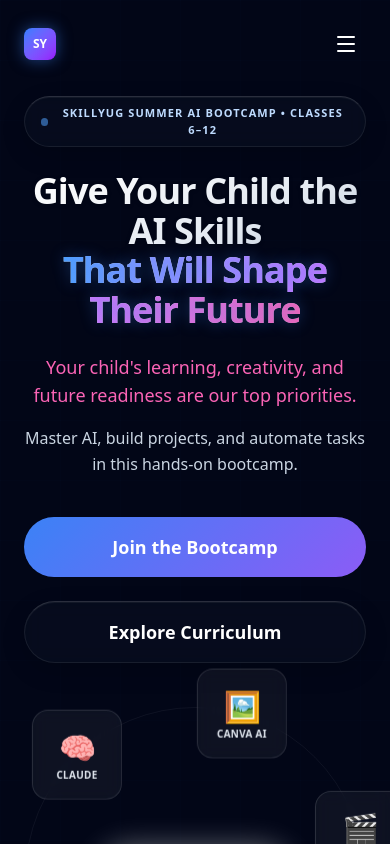
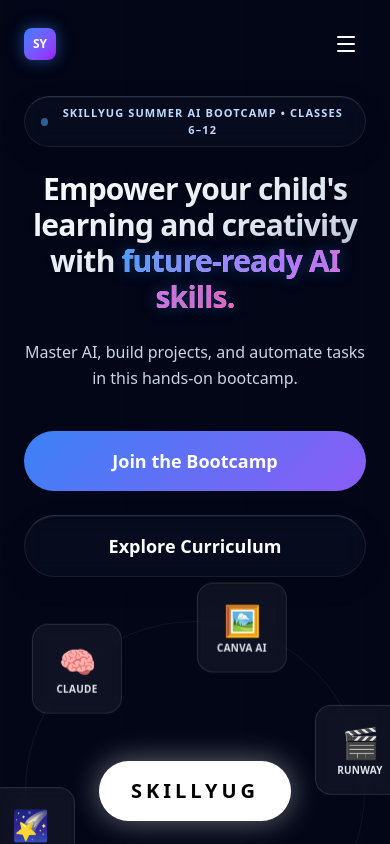
Before and after one commit to parv43/skillyugweb, a Next.js app: page / in a window 390 px wide. Shown: the top 844 px of the page. Built offline with nearby package versions, Linux system fonts and the light colour scheme.

Commit message:
Optimize hero headline for mobile: punchier and more direct

```diff
--- a/src/components/HeroSection.tsx
+++ b/src/components/HeroSection.tsx
@@ -88,14 +88,18 @@
             <span className="text-[11px] sm:text-xs font-bold text-blue-200 uppercase tracking-widest">Skillyug Summer AI Bootcamp • Classes 6–12</span>
           </div>
 
-          <h1 className="text-4xl md:text-5xl lg:text-6xl font-black text-transparent bg-clip-text bg-gradient-to-br from-white via-slate-200 to-slate-400 mb-6 drop-shadow-sm tracking-tight leading-[1.1]">
+          <h1 className="text-4xl md:text-5xl lg:text-6xl font-black text-transparent bg-clip-text bg-gradient-to-br from-white via-slate-200 to-slate-400 mb-6 drop-shadow-sm tracking-tight leading-[1.1] hidden md:block">
             Give Your Child the AI Skills<br />
             <span className="text-transparent bg-clip-text bg-gradient-to-r from-blue-400 via-purple-400 to-pink-400 neon-text">
               That Will Shape Their Future
             </span>
           </h1>
 
-          <p className="text-lg md:text-xl font-medium text-pink-400 mb-4">
+          <h1 className="text-3xl font-black text-transparent bg-clip-text bg-gradient-to-br from-white via-slate-200 to-slate-400 mb-6 drop-shadow-sm tracking-tight leading-[1.2] md:hidden block">
+            Empower your child's learning and creativity with <span className="text-transparent bg-clip-text bg-gradient-to-r from-blue-400 via-purple-400 to-pink-400 neon-text">future-ready AI skills.</span>
+          </h1>
+
+          <p className="text-lg md:text-xl font-medium text-pink-400 mb-4 hidden md:block">
             Your child's learning, creativity, and future readiness are our top priorities.
           </p>
 
```
